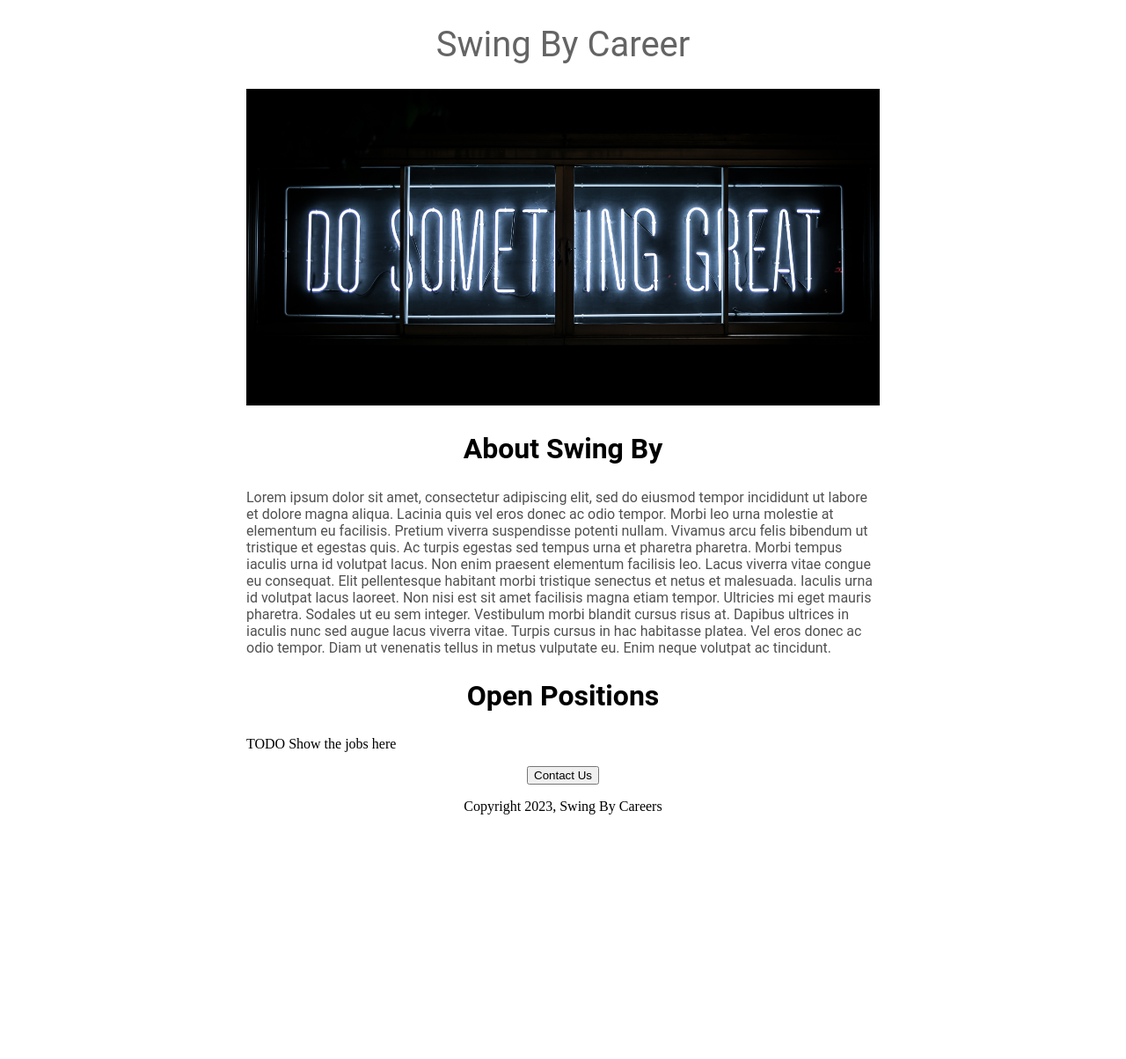
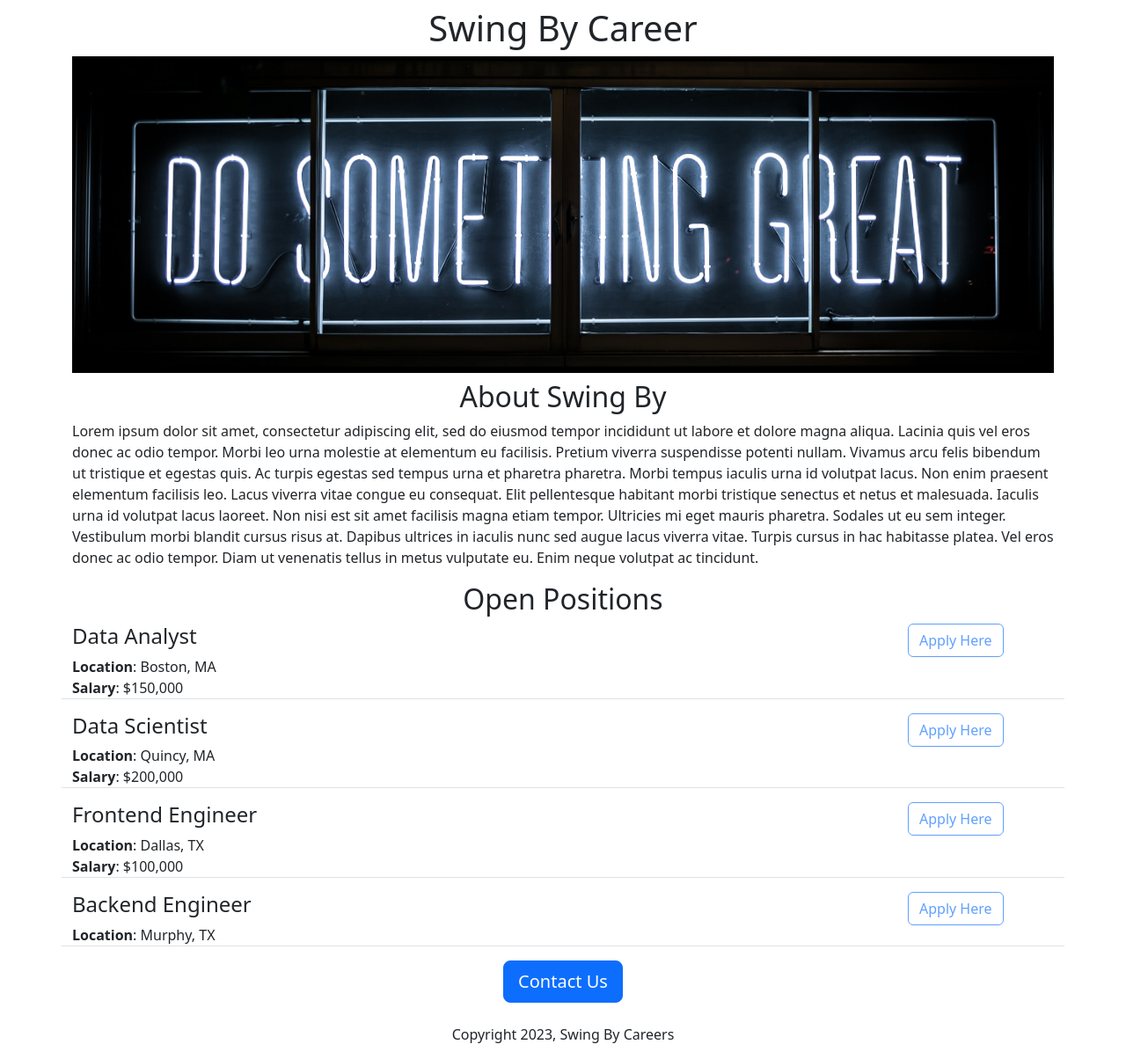
Before and after one commit to birat2024/career-website, a Flask app: page / in a window 1280 px wide. Shown: the whole page at 88% size. Before the commit the page ends 926 px from the top, so only its background shows below. Run offline with Flask 3, Linux system fonts and the light colour scheme.

Commit message:
Added dynamic data and api route

```diff
--- a/app.py
+++ b/app.py
@@ -1,11 +1,45 @@
 
-from flask import Flask, render_template
+from flask import Flask, render_template, jsonify
 
 app = Flask(__name__)
 
+JOBS = [
+  {
+    'id': 1,
+    'title': 'Data Analyst',
+    'location': 'Boston, MA',
+    'salary': '$150,000'
+  },
+
+  {
+    'id': 2,
+    'title': 'Data Scientist',
+    'location': 'Quincy, MA',
+    'salary' : '$200,000'
+  },
+
+  {
+    'id': 3,
+    'title': 'Frontend Engineer',
+    'location': 'Dallas, TX',
+    'salary' : '$100,000'
+  },
+
+  {
+    'id': 4,
+    'title': 'Backend Engineer',
+    'location': 'Murphy, TX',
+
+  }
+]
+
+
 @app.route("/")
 def hello_world():
-  return render_template('home.html')
+  return render_template('home.html', jobs=JOBS)
+@app.route("/api/jobs")
+def list_jobs():
+  return jsonify(JOBS)
 
 # to connecg to the server
 if __name__ == "__main__":
--- a/templates/home.html
+++ b/templates/home.html
@@ -2,53 +2,36 @@
 <html>
   <head>
     <title>Swing By Careers</title>
+    <meta charset="utf-8">
+    <meta name="viewport" content="width=device-width, initial-scale=1">
+    <link href="https://cdn.jsdelivr.net/npm/bootstrap@5.3.2/dist/css/bootstrap.min.css" rel="stylesheet" integrity="sha384-T3c6CoIi6uLrA9TneNEoa7RxnatzjcDSCmG1MXxSR1GAsXEV/Dwwykc2MPK8M2HN" crossorigin="anonymous">
     <style>
-      h1 {
-        font-size: 40px;
-        font-family: Roboto;
-        font-weight: normal;
-        color: rgb(100, 100, 100);
-        text-align: center;
-      }
+    #banner {
+      height: 360px;
+      width: 100%;
+      object-fit: cover;
+      margin-bottom: 16
+    }
+    </style>
 
-      #banner {
-        width: 100%;
-        height: 360px;
-        object-fit: cover;
-      }
-
-      h2 {
-        font-family: Roboto;
-        font-size: 32px;
-        color: rgb(100. 100, 100);
-        text-align: center;
-        font_weight: normal;
-      }
-      .bodytext {
-        font-family: Roboto;
-        color: rgb(80, 80, 80);
-      }
-
-      #container {
-        max-width: 720px;
-        margin: 0 auto 0 auto;
-      }
-
-      </style>
   </head>
   <body>
-    <div id="container">
-    <h1>Swing By Career</h1>
-    <img id="banner" src="https://0ab2ae78-de23-40cc-a475-d34ea9f6ec67-00-18ciih1b3eykh.worf.replit.dev/static/banner.jpg">
-    <h2>About Swing By</h2>
-    <p class="bodytext">
+    <div class="container">
+    <h1 class="text-center mt-2 mb -4">Swing By Career</h1>
+    <img class="img-fluid" id="banner" src="https://0ab2ae78-de23-40cc-a475-d34ea9f6ec67-00-18ciih1b3eykh.worf.replit.dev/static/banner.jpg">
+    <h2 class="text-center mt-2 mb -4">About Swing By</h2>
+    <p>
       Lorem ipsum dolor sit amet, consectetur adipiscing elit, sed do eiusmod tempor incididunt ut labore et dolore magna aliqua. Lacinia quis vel eros donec ac odio tempor. Morbi leo urna molestie at elementum eu facilisis. Pretium viverra suspendisse potenti nullam. Vivamus arcu felis bibendum ut tristique et egestas quis. Ac turpis egestas sed tempus urna et pharetra pharetra. Morbi tempus iaculis urna id volutpat lacus. Non enim praesent elementum facilisis leo. Lacus viverra vitae congue eu consequat. Elit pellentesque habitant morbi tristique senectus et netus et malesuada. Iaculis urna id volutpat lacus laoreet. Non nisi est sit amet facilisis magna etiam tempor. Ultricies mi eget mauris pharetra. Sodales ut eu sem integer. Vestibulum morbi blandit cursus risus at. Dapibus ultrices in iaculis nunc sed augue lacus viverra vitae. Turpis cursus in hac habitasse platea. Vel eros donec ac odio tempor. Diam ut venenatis tellus in metus vulputate eu. Enim neque volutpat ac tincidunt.
     </p>
-    <h2>Open Positions</h2>
-    <p>TODO Show the jobs here</p>
-    <div style="text-align:center">
-    <button>Contact Us</button>
-      <p>Copyright 2023, Swing By Careers</p>
+    <h2 class="text-center mt-2 mb -4">Open Positions</h2>
+    <div>
+      {% for job in jobs %}
+        {%include 'jobitem.html' %}
+      {% endfor %}
+    </div>
+    <div class="text-center">
+    <button class="btn btn-primary btn-lg">Contact Us</button>
+      <p class="mt-4">Copyright 2023, Swing By Careers</p>
     </div>
   </body>
 </html>
--- /dev/null
+++ b/templates/jobitem.html
@@ -0,0 +1,19 @@
+<div class='border-bottom row' style="margin-bottom:16px">
+  <div class="col-10">
+    <h4
+      style="color: rgb(120.120.120) margin-bottom:4px">
+      {{job['title']}}
+    </h4>
+    <div>
+      <b>Location</b>: {{job['location']}}
+    </div>
+    {%if 'salary' in job %}
+    <div>
+      <b>Salary</b>: {{job['salary']}}
+    </div>
+    {% endif %}
+  </div>
+  <div class="col-2">
+   <button type="button" class="btn btn-outline-primary" disabled>Apply Here</button>
+  </div>
+</div>
```
